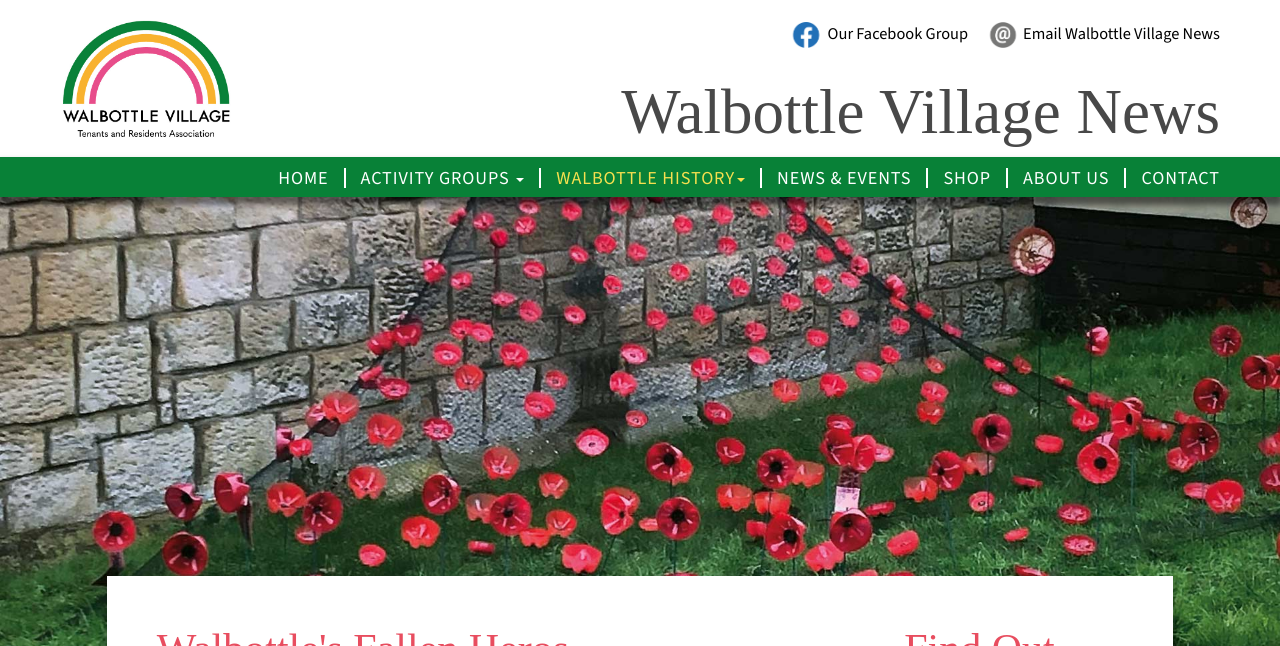
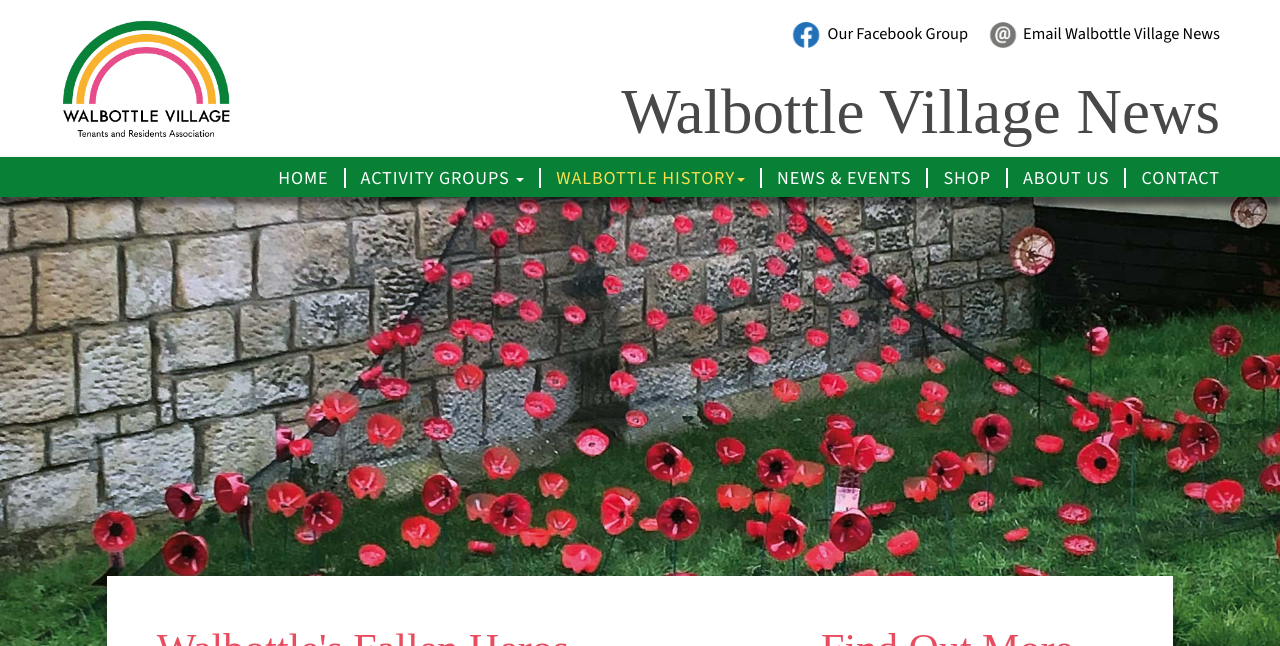
Before and after one commit to Walbottle-Village/Walbottle-Village-Tenants-and-Residents-Association-, a Jekyll site: the page built from _pages/heros.md, in a window 1280 px wide. Shown: the top 646 px of the page. Built offline with Jekyll 4.4.1, drawn with Linux system fonts in a browser that asks for light colours; cached includes are drawn as plain includes; some web fonts are replaced; comment, search, counter and statistics services are not loaded; grey boxes are pictures that could not be loaded.

Commit message:
Update heros.md

```diff
--- a/_pages/heros.md
+++ b/_pages/heros.md
@@ -22,12 +22,12 @@
 		<div class="col-sm-1 col-xs-0"></div>
 		<div class="col-sm-10 col-xs-12 mainPanel">
 			<div class="row">
-				<div class="col-lg-9 col-md-8 col-xs-12 historyIntro">
+				<div class="col-lg-8 col-md-8 col-xs-12 historyIntro">
 					<h2>Walbottle's Fallen Heros</h2>
 					<p>On this page of the website we pay tribute to some of the fallen heros of Walbottle village.</p>
 					<p>Case Studies and research into some of the brave soldiers thought fought and gave their lives for their country who lived in Walbottle are descibed below. If you have any interesting stories and wouldlike to share them on the website please contact us using the details on the <a href="contact.html" title="visit the contact page" taget="_self">contact page</a>.</p>
 				</div>
-				<div class="col-lg-3 col-md-4 col-xs-12">
+				<div class="col-lg-4 col-md-4 col-xs-12">
 					<h2>Find Out More</h2>
 					<ul>
 						<li><a href="#ELGRowell" title="about Lieutenant Edward Leslie Graham Rowell" target="_self" class="h-festival" accessKey="7"><span class="glyphicon glyphicon-triangle-right"></span> Lt. E.L.G. Rowell M.C.</a></li>
```
